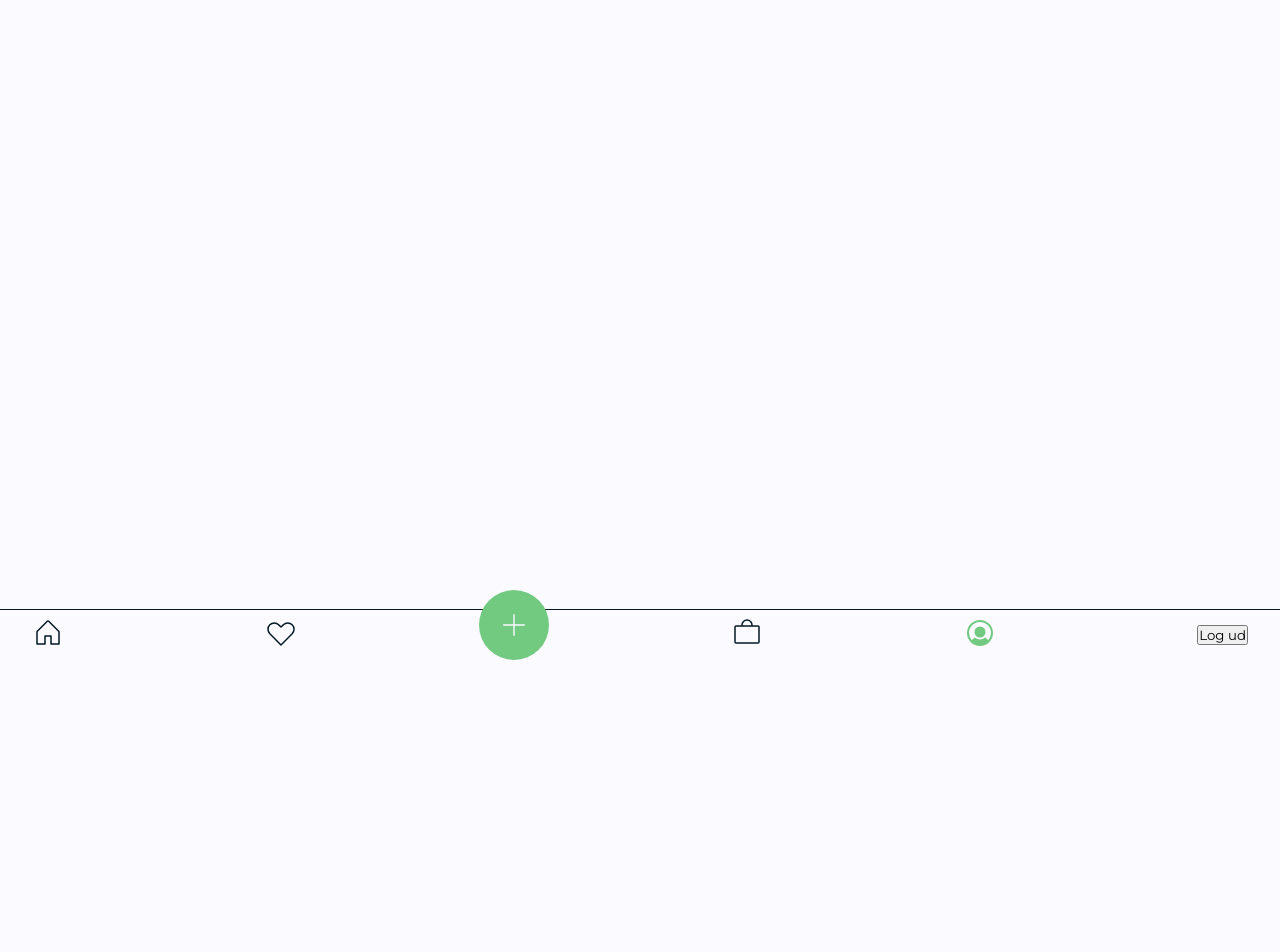
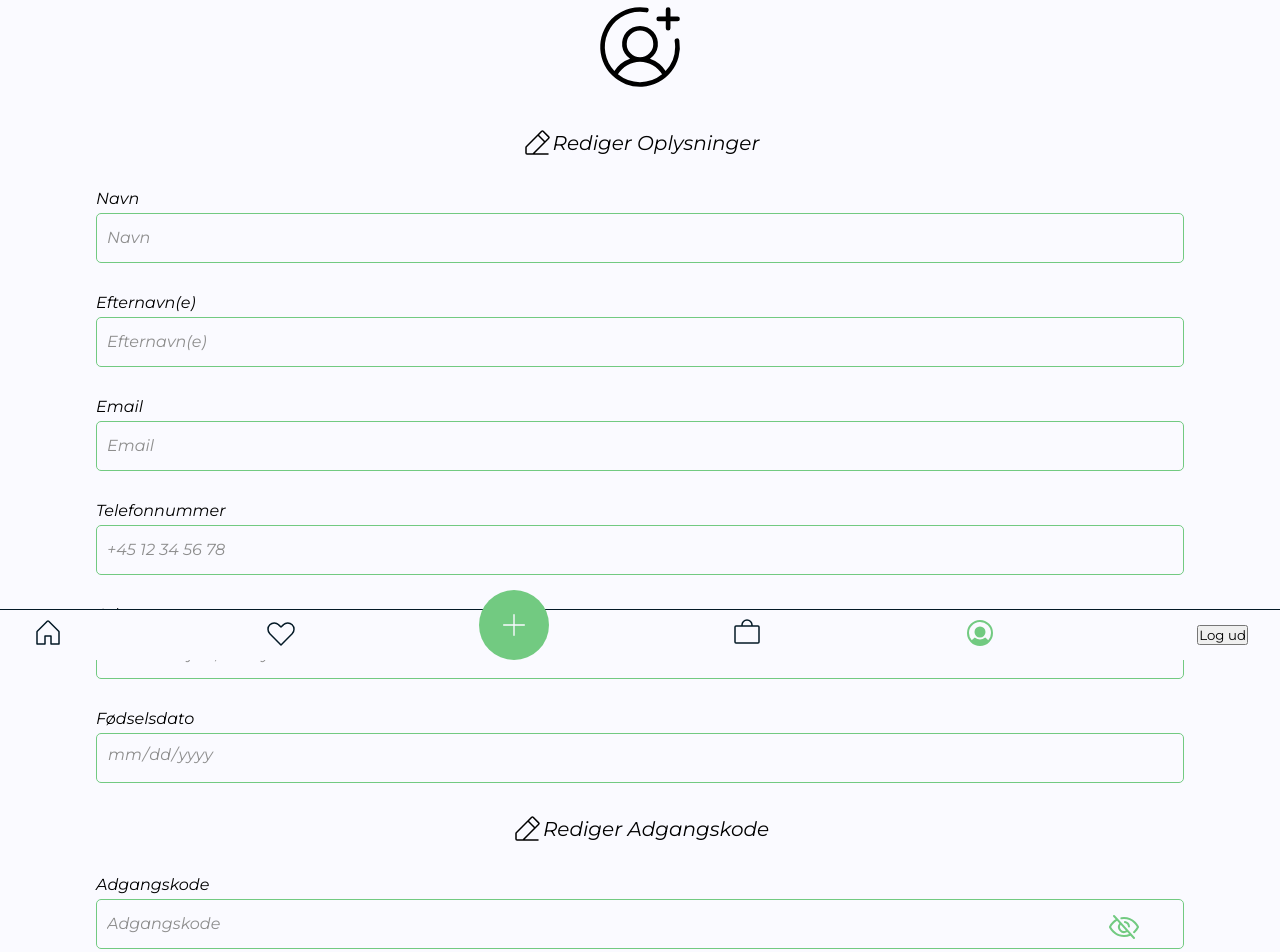
Before and after one commit to Nico-Harms/Lendr-V2, a React (Vite) app: page /profil in a window 1280 px wide. Shown: the part 140-1092 px from the top of the page. Before the commit the page ends 800 px from the top, so only its background shows below. Built offline with nearby package versions, Linux system fonts and the light colour scheme.

Commit message:
profil side

```diff
--- a/src/pages/Profil.jsx
+++ b/src/pages/Profil.jsx
@@ -1,8 +1,88 @@
+import { UserCirclePlus, PencilSimpleLine, Eye, EyeSlash } from "@phosphor-icons/react";
+import "../pages/pageCss/ProfilPage.css";
+import { useState } from 'react';
+
 
 export default function Profil() {
+
+    const [showPassword, setShowPassword] = useState(false);
+    const [eyeIcon, setEyeIcon] = useState(<EyeSlash size={32} />);
+    const [password, setPassword] = useState('');
+
+    const togglePasswordVisibility = () => {
+        setShowPassword(!showPassword);
+        setEyeIcon(showPassword ? <EyeSlash size={32} /> : <Eye size={32} />);
+      };
+
     return (
-        <section>
-             <h2>Om os</h2>
-        </section>
+        <main>
+            <div className="profileTop profile">
+                <h2>Din Profil</h2>
+                <UserCirclePlus size={100} weight="light" />
+            </div>
+            <div className="profileEdit">
+                <PencilSimpleLine size={32} weight="light" />
+                <p>Rediger Oplysninger</p>
+            </div>
+            <div className='inputWrapper'>
+                <label>Navn</label>
+                <input className='inputField'
+                    required
+                    type="text"
+                    placeholder="Navn"
+                />
+            </div>
+            <div className='inputWrapper'>
+                <label>Efternavn(e)</label>
+                <input className='inputField'
+                    required
+                    type="text"
+                    placeholder="Efternavn(e)"
+                />
+            </div>
+            <div className='inputWrapper'>
+                <label>Email</label>
+                <input className='inputField'
+                    required
+                    type="email"
+                    placeholder="Email"
+                />
+            </div>
+            <div className='inputWrapper'>
+                <label>Telefonnummer</label>
+                <input className='inputField'
+                    required
+                    type="number"
+                    placeholder="+45 12 34 56 78"
+                />
+            </div>
+            <div className='inputWrapper'>
+                <label>Adresse</label>
+                <input className='inputField'
+                    required
+                    type="text"
+                    placeholder="Adressevej 47, 1111 Bynavn"
+                />
+            </div>
+            <div className='inputWrapper'>
+                <label htmlFor="birthday">Fødselsdato</label>
+                <input placeholder='11-03-2000' className='inputField' type="date" />
+            </div>
+            <div className="profileEdit">
+                <PencilSimpleLine size={32} weight="light" />
+                <p>Rediger Adgangskode</p>
+            </div>
+            <div className='inputWrapper passwordWrapper'>
+                <label>Adgangskode</label>
+                <input className='inputField'
+                    required
+                    type={showPassword ? 'text' : 'password'}
+                    placeholder="Adgangskode"
+                    value={password}
+                    onChange={(e) => setPassword(e.target.value)}
+                />
+                <div onClick={togglePasswordVisibility}>{eyeIcon}</div>
+            </div>
+        </main>
     )
 }
--- /dev/null
+++ b/src/pages/pageCss/ProfilPage.css
@@ -0,0 +1,12 @@
+.profile{
+    display: flex;
+    flex-direction: column;
+    align-items: center;
+}
+
+.profileEdit{
+    display: flex;
+    align-items: center;
+    font-style: italic;
+    font-size: 20px;
+}
```
